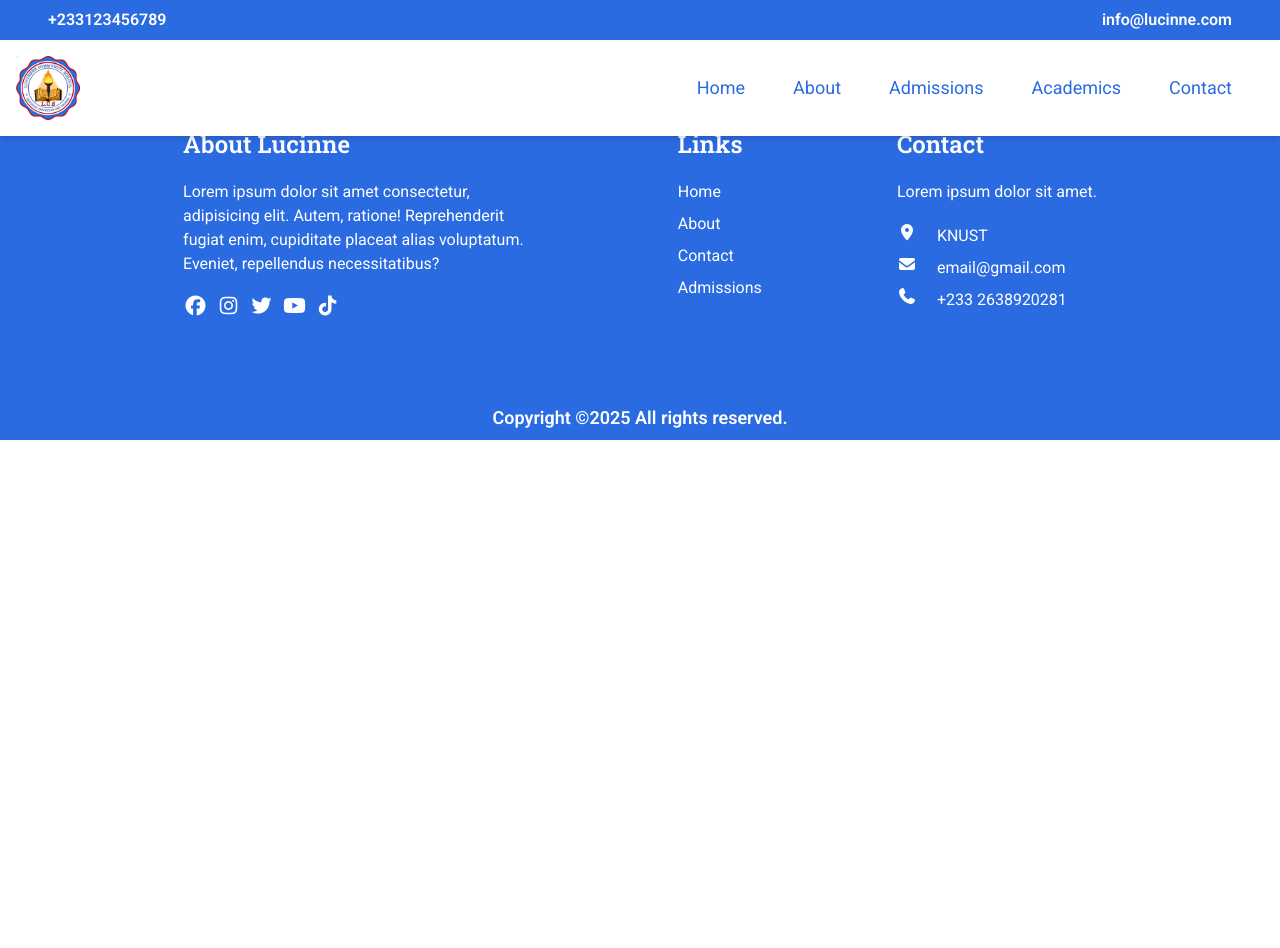
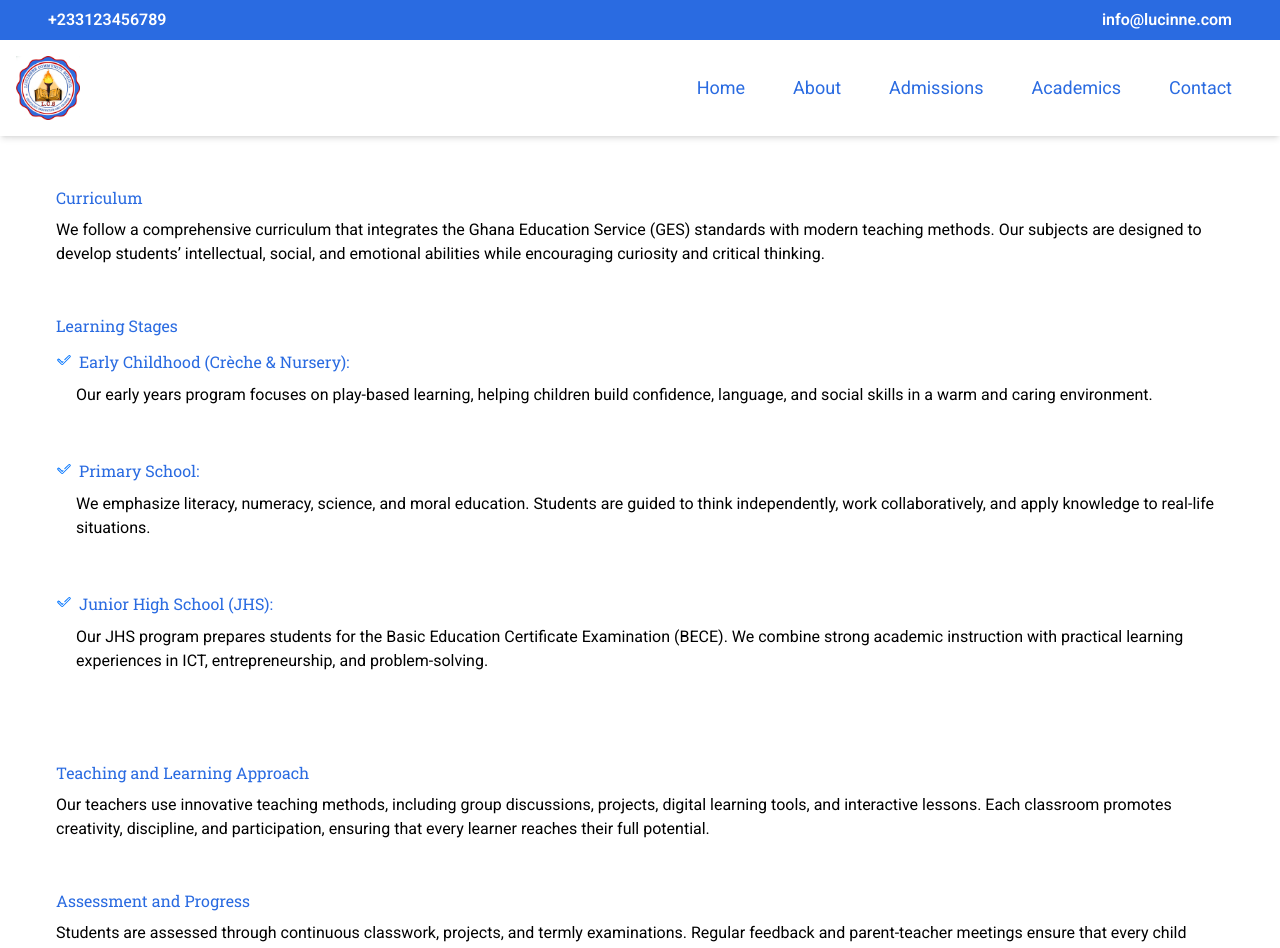
Before and after one commit to michaelboateng1/lucienne-community-school, a SvelteKit app: page /academics in a window 1280 px wide. Before the commit this address had no page. Shown: the top 948 px of the page. Before the commit the page ends 800 px from the top, so only its background shows below. Built offline with nearby package versions, Linux system fonts and the light colour scheme.

Commit message:
Added Academics page

```diff
--- /dev/null
+++ b/src/routes/academics/+page.svelte
@@ -0,0 +1,86 @@
+<script>
+	import Info from '../../components/Info.svelte';
+	import SectionHeader from '../../components/SectionHeader.svelte';
+	import Image1 from '$lib/assets/images/476599220_662626026106317_3148505665180866110_n(1).jpg';
+	import Image2 from '$lib/assets/images/476599220_662626026106317_3148505665180866110_n(1).jpg';
+
+	const learningStages = [
+		{
+			title: 'Early Childhood (Crèche & Nursery):',
+			body: 'Our early years program focuses on play-based learning, helping children build confidence, language, and social skills in a warm and caring environment.'
+		},
+		{
+			title: 'Primary School:',
+			body: 'We emphasize literacy, numeracy, science, and moral education. Students are guided to think independently, work collaboratively, and apply knowledge to real-life situations.'
+		},
+		{
+			title: 'Junior High School (JHS):',
+			body: 'Our JHS program prepares students for the Basic Education Certificate Examination (BECE). We combine strong academic instruction with practical learning experiences in ICT, entrepreneurship, and problem-solving.'
+		}
+	];
+</script>
+
+<Info {Image1} {Image2}>
+	<SectionHeader title={'About Our Academics'} />
+	<section class="space-y-2 sm:px-14">
+		<p>
+			At <span
+				class="before:'*' relative z-20 before:absolute before:bottom-0 before:left-0 before:-z-20 before:h-[10px] before:w-full before:skew-1 before:transform before:bg-[#d9bf2b]"
+				>Lucienne Community School</span
+			>, we are dedicated to providing a solid academic foundation that prepares students for
+			lifelong learning, creativity, and leadership. Our curriculum blends academic excellence with
+			moral discipline and practical skills to nurture well-rounded learners.
+		</p>
+
+		<h3>Curriculum</h3>
+		<p>
+			We follow a comprehensive curriculum that integrates the Ghana Education Service (GES)
+			standards with modern teaching methods. Our subjects are designed to develop students’
+			intellectual, social, and emotional abilities while encouraging curiosity and critical
+			thinking.
+		</p>
+
+		<ul class=" mt-10 list-inside">
+			<h3>Learning Stages</h3>
+			{#each learningStages as stages}
+				<li class="pt-3 pb-10">
+					<h3 class="inline">{stages.title}</h3>
+					<p class="pt-2 pl-5">{stages.body}</p>
+				</li>
+			{/each}
+		</ul>
+
+		<h3>Teaching and Learning Approach</h3>
+		<p>
+			Our teachers use innovative teaching methods, including group discussions, projects, digital
+			learning tools, and interactive lessons. Each classroom promotes creativity, discipline, and
+			participation, ensuring that every learner reaches their full potential.
+		</p>
+
+		<h3>Assessment and Progress</h3>
+		<p>
+			Students are assessed through continuous classwork, projects, and termly examinations. Regular
+			feedback and parent-teacher meetings ensure that every child receives the guidance and support
+			needed for academic growth.
+		</p>
+
+		<h3>Beyond the Classroom</h3>
+		<p>
+			We believe that education goes beyond textbooks. Students participate in extracurricular
+			activities such as debates, cultural performances, sports, science fairs, and excursions to
+			develop leadership, teamwork, and confidence.
+		</p>
+	</section>
+</Info>
+
+<!--  -->
+
+<style>
+	h3 {
+		margin-top: 3rem;
+	}
+
+	ul {
+		list-style-image: url('../../lib/assets/images/list_mark/checklist-finish-race-line-svgrepo-com.svg');
+	}
+</style>
```
